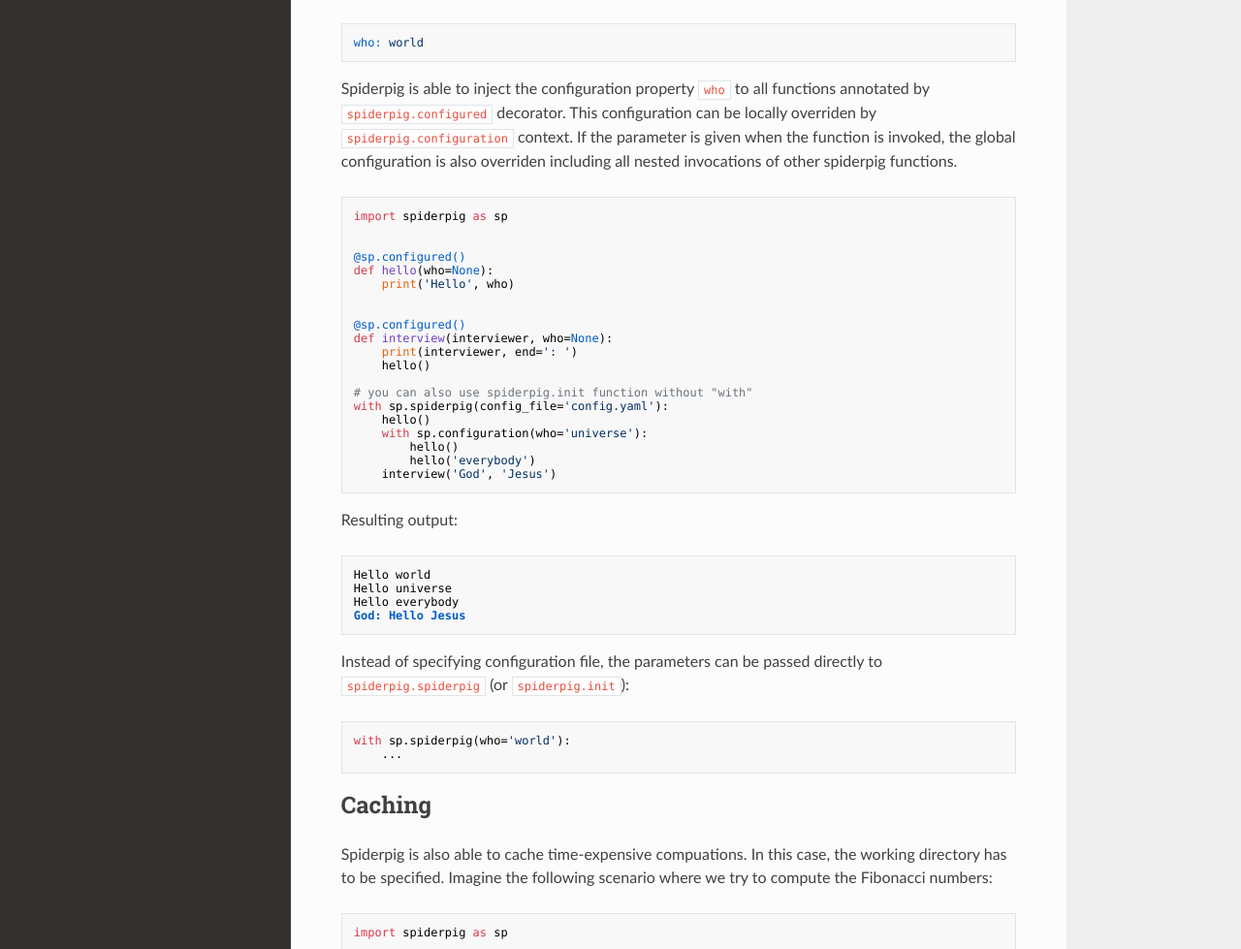
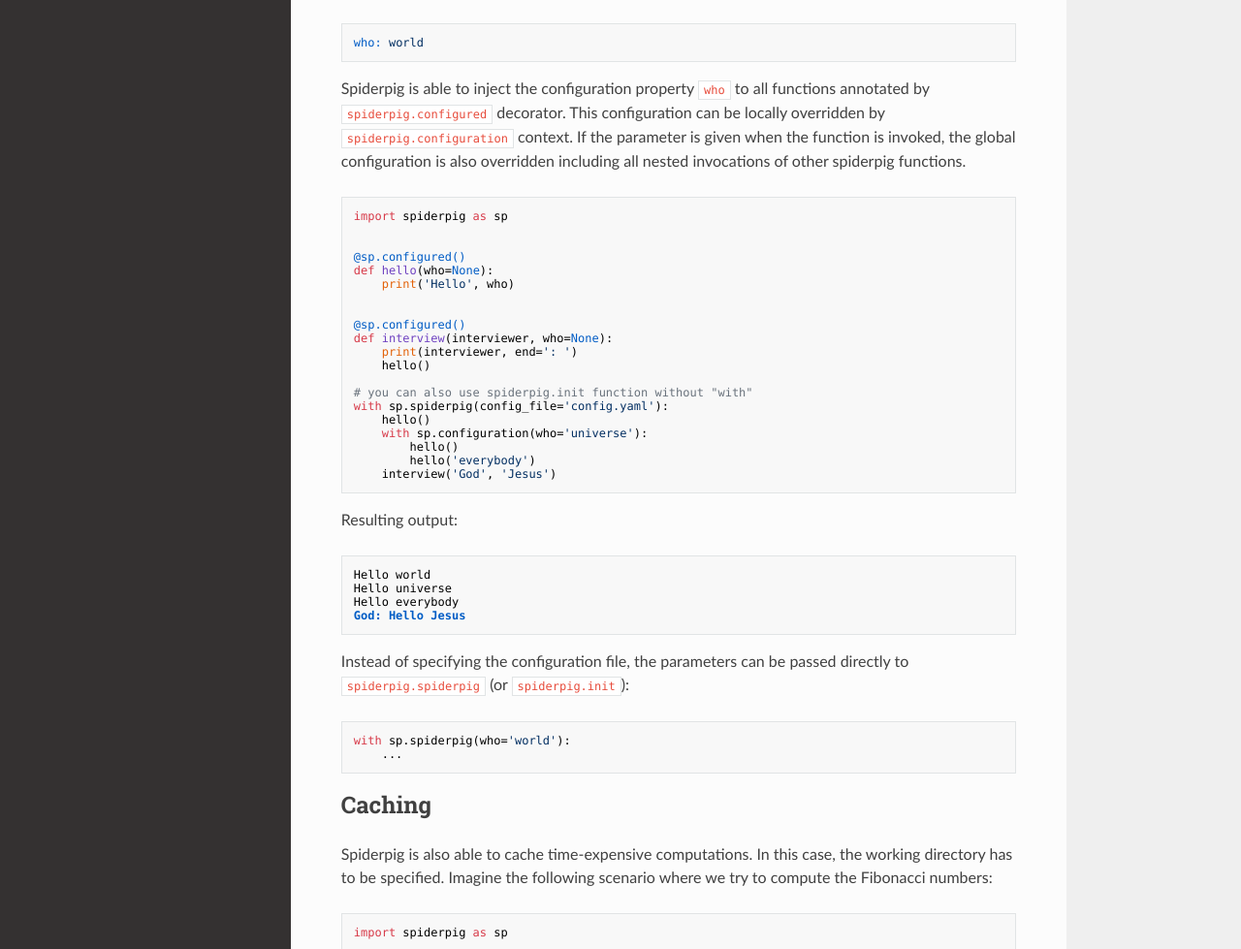
Before and after one commit to papousek/spiderpig, an MkDocs documentation site: the page built from docs/examples.md, in a window 1280 px wide and 1400 px high. Shown: the part 289-1268 px from the top of the window at 97% size. Built offline with MkDocs 1.6.1, drawn with Linux system fonts in a browser that asks for light colours; nearby versions of some CDN libraries; old or Windows-style settings are respelled for this version of MkDocs.

Commit message:
fix typos

````diff
--- a/docs/examples.md
+++ b/docs/examples.md
@@ -12,8 +12,8 @@ who: world
 
 Spiderpig is able to inject the configuration property ``who`` to all functions
 annotated by ``spiderpig.configured`` decorator. This configuration can be
-locally overriden by ``spiderpig.configuration`` context. If the parameter is
-given when the function is invoked, the global configuration is also overriden
+locally overridden by ``spiderpig.configuration`` context. If the parameter is
+given when the function is invoked, the global configuration is also overridden
 including all nested invocations of other spiderpig functions.
 
 ```python
@@ -46,7 +46,7 @@ Hello everybody
 God: Hello Jesus
 ```
 
-Instead of specifying configuration file, the parameters can be passed directly
+Instead of specifying the configuration file, the parameters can be passed directly
 to ``spiderpig.spiderpig`` (or ``spiderpig.init``):
 
 ```python
@@ -56,7 +56,7 @@ with sp.spiderpig(who='world'):
 
 ## Caching
 
-Spiderpig is also able to cache time-expensive compuations. In this case, the
+Spiderpig is also able to cache time-expensive computations. In this case, the
 working directory has to be specified. Imagine the following scenario where we
 try to compute the Fibonacci numbers:
 
````
Also changed, not shown: docs/index.md (+1 -1 lines).
